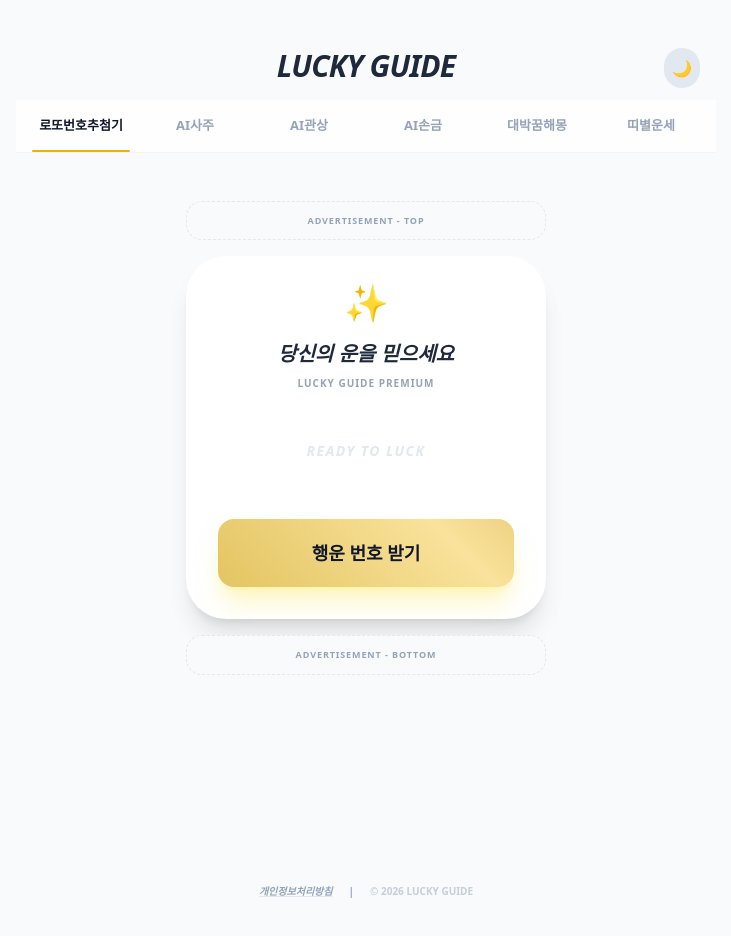
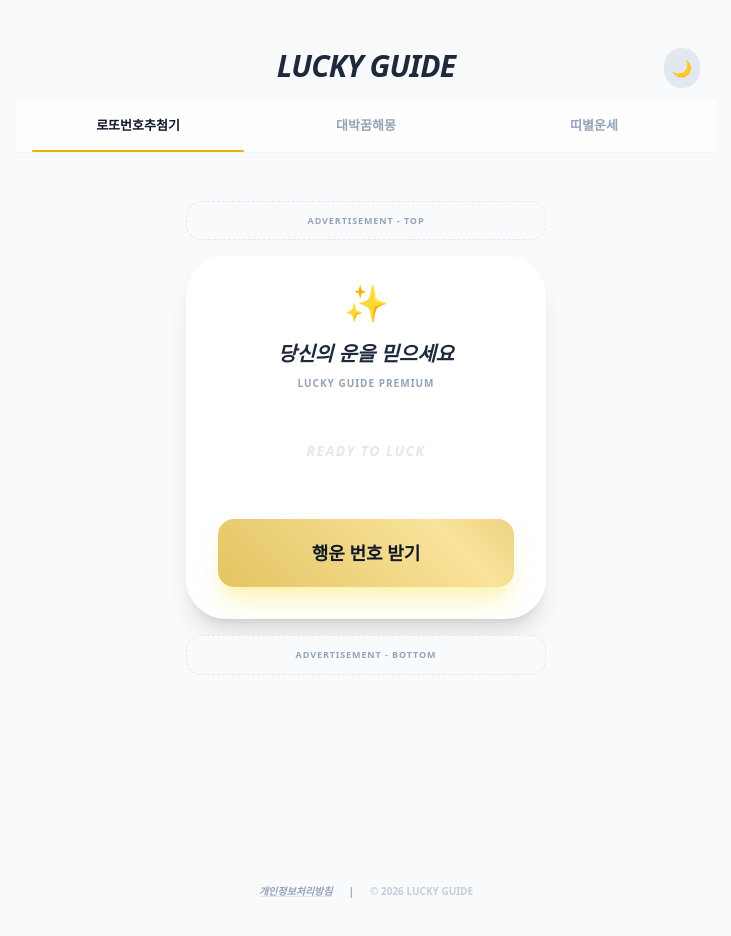
Before and after one commit to cookiekuki0204/lucky-guide, a React (Create React App) app: page / in a window 1280 px wide. Shown: the top 936 px of the page, without its empty margins (274-1005 px from the left). Built offline with nearby package versions, Linux system fonts and the light colour scheme.

Commit message:
adSence수정3

```diff
--- a/src/App.js
+++ b/src/App.js
@@ -72,9 +72,9 @@ function App() {
         <nav className={`flex backdrop-blur-md border-b overflow-x-auto md:overflow-x-visible no-scrollbar touch-pan-x ${navBg}`}>
           <div className="flex min-w-full md:min-w-0 md:w-full items-center justify-start md:justify-center px-2">
             <button onClick={() => setActiveTab('lotto')} className={tabClass('lotto')}>로또번호추첨기{activeTab === 'lotto' && <div className="absolute bottom-0 left-2 right-2 h-0.5 bg-yellow-500 rounded-full" />}</button>
-            <button onClick={() => setActiveTab('saju')} className={tabClass('saju')}>AI사주{activeTab === 'saju' && <div className="absolute bottom-0 left-2 right-2 h-0.5 bg-yellow-500 rounded-full" />}</button>
-            <button onClick={() => setActiveTab('face')} className={tabClass('face')}>AI관상{activeTab === 'face' && <div className="absolute bottom-0 left-2 right-2 h-0.5 bg-yellow-500 rounded-full" />}</button>
-            <button onClick={() => setActiveTab('palm')} className={tabClass('palm')}>AI손금{activeTab === 'palm' && <div className="absolute bottom-0 left-2 right-2 h-0.5 bg-yellow-500 rounded-full" />}</button>
+            {/* <button onClick={() => setActiveTab('saju')} className={tabClass('saju')}>AI사주{activeTab === 'saju' && <div className="absolute bottom-0 left-2 right-2 h-0.5 bg-yellow-500 rounded-full" />}</button> */}
+            {/* <button onClick={() => setActiveTab('face')} className={tabClass('face')}>AI관상{activeTab === 'face' && <div className="absolute bottom-0 left-2 right-2 h-0.5 bg-yellow-500 rounded-full" />}</button> */}
+            {/* <button onClick={() => setActiveTab('palm')} className={tabClass('palm')}>AI손금{activeTab === 'palm' && <div className="absolute bottom-0 left-2 right-2 h-0.5 bg-yellow-500 rounded-full" />}</button> */}
             <button onClick={() => setActiveTab('dream')} className={tabClass('dream')}>대박꿈해몽{activeTab === 'dream' && <div className="absolute bottom-0 left-2 right-2 h-0.5 bg-yellow-500 rounded-full" />}</button>
             <button onClick={() => setActiveTab('guide')} className={tabClass('guide')}>띠별운세{activeTab === 'guide' && <div className="absolute bottom-0 left-2 right-2 h-0.5 bg-yellow-500 rounded-full" />}</button>
           </div>
@@ -97,7 +97,7 @@ function App() {
             </div>
           )}
 
-          {activeTab === 'saju' && (
+          {/* {activeTab === 'saju' && (
             <div className="text-center py-6">
               <span className="text-5xl mb-6 block">🎎</span><h2 className="text-xl font-black mb-2 italic">타고난 운명, 사주풀이</h2>
               <p className="text-slate-400 text-xs mb-8">생년월일시 데이터를 바탕으로 분석합니다</p>
@@ -106,9 +106,9 @@ function App() {
               </div>
               <div className="mt-8 inline-block px-4 py-2 bg-yellow-100 text-yellow-700 text-[10px] font-black rounded-full animate-pulse uppercase">Coming Soon</div>
             </div>
-          )}
+          )} */}
 
-          {/* AI 관상 복구 */}
+          {/* AI 관상 복구
           {activeTab === 'face' && (
             <div className="text-center py-6">
               <span className="text-5xl mb-6 block">🎭</span><h2 className="text-xl font-black mb-2 italic">"재벌이 될 상인가?"</h2>
@@ -118,9 +118,9 @@ function App() {
               </div>
               <div className="mt-8 inline-block px-4 py-2 bg-yellow-100 text-yellow-700 text-[10px] font-black rounded-full animate-pulse uppercase">Coming Soon</div>
             </div>
-          )}
+          )} */}
 
-          {/* AI 손금 복구 */}
+          {/* AI 손금 복구
           {activeTab === 'palm' && (
             <div className="text-center py-6">
               <span className="text-5xl mb-6 block">✋</span><h2 className="text-xl font-black mb-2 italic">"손바닥 보물지도"</h2>
@@ -130,7 +130,7 @@ function App() {
               </div>
               <div className="mt-8 inline-block px-4 py-2 bg-yellow-100 text-yellow-700 text-[10px] font-black rounded-full animate-pulse uppercase">Coming Soon</div>
             </div>
-          )}
+          )} */}
 
           {activeTab === 'dream' && (
             <div>
```
